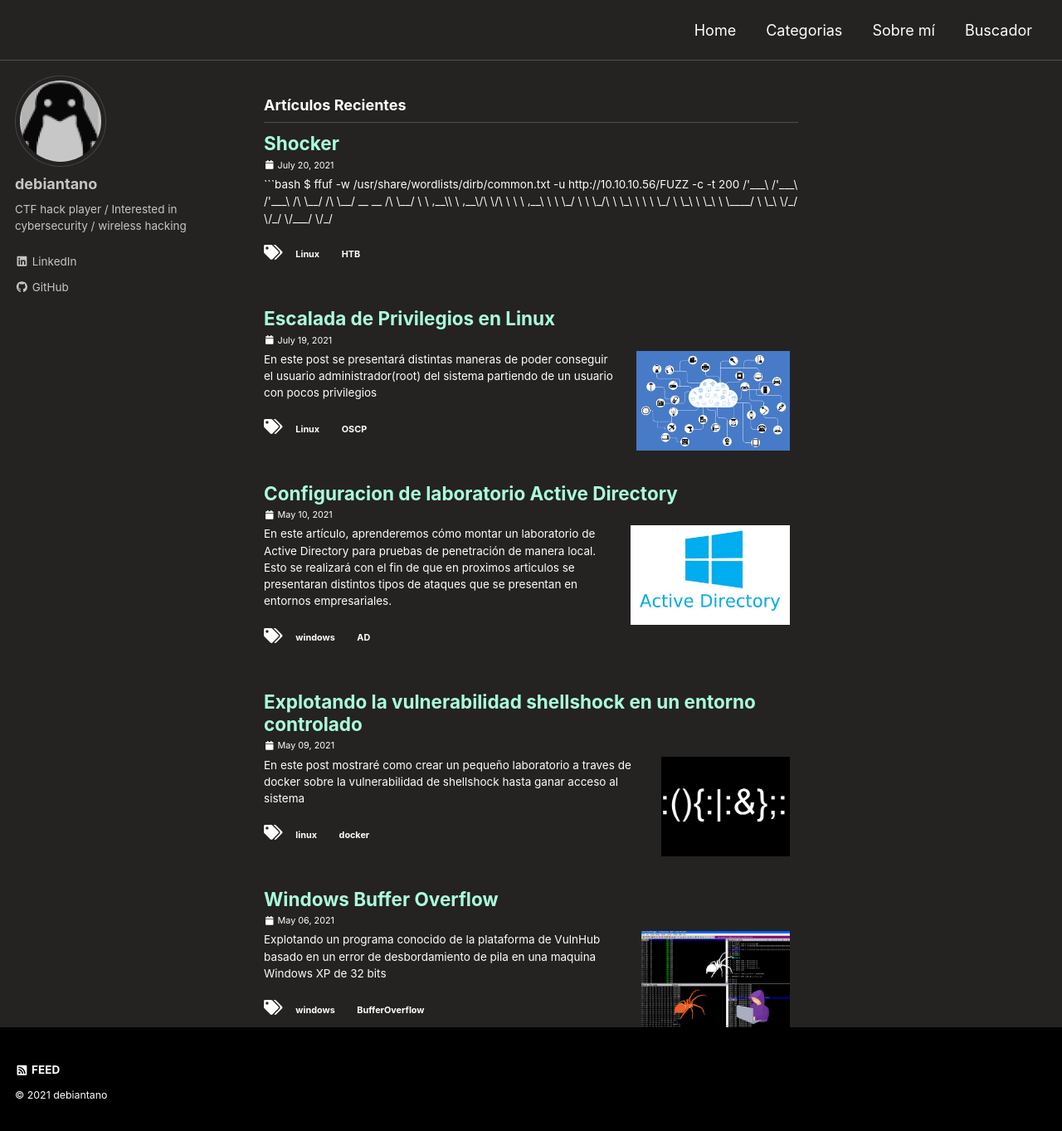
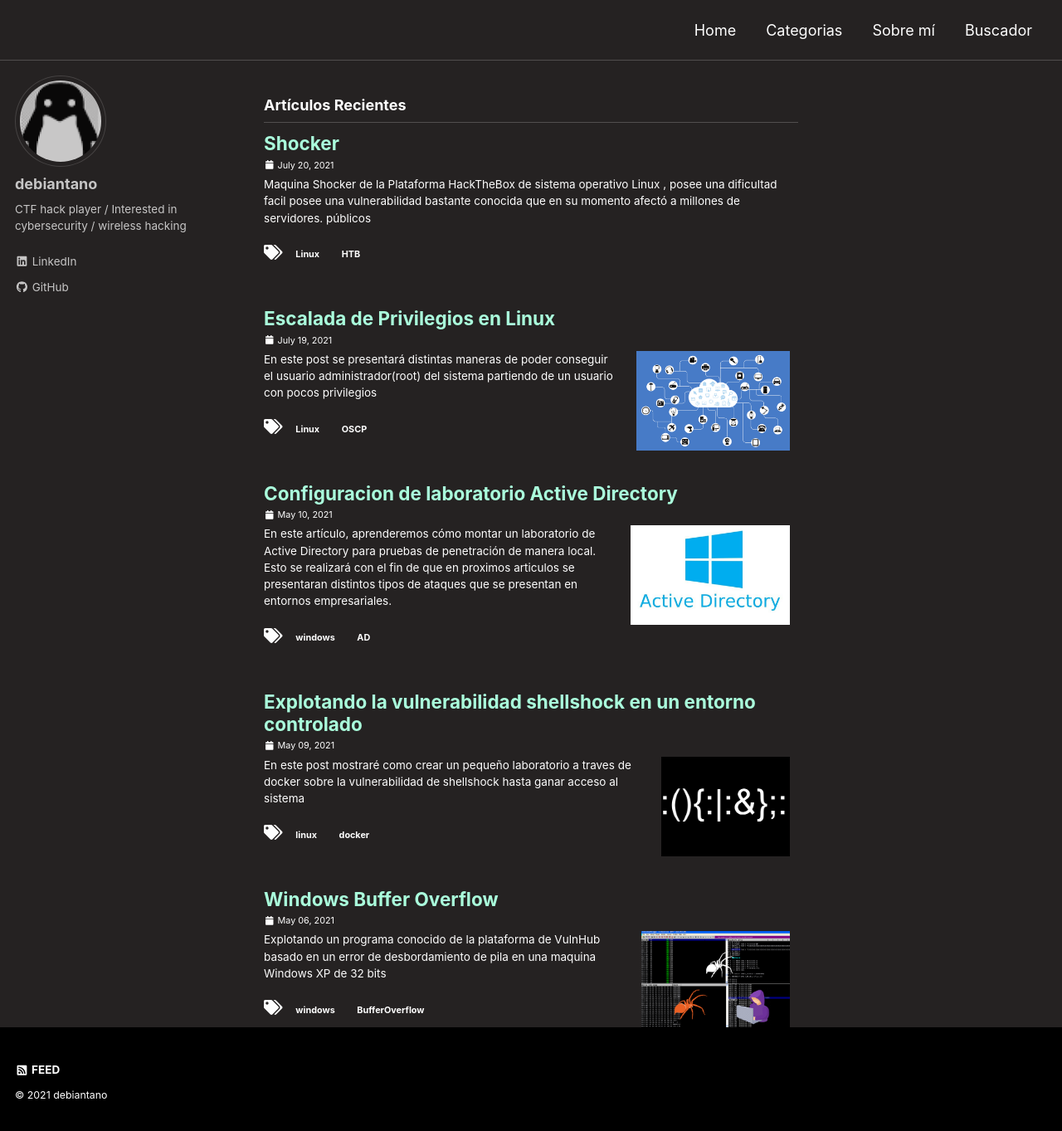
Before and after one commit to debiantano/debiantano.github.io, a Jekyll site: the page built from index.html, in a window 1280 px wide and 1365 px high. Shown: the whole window at 83% size. Built offline with Jekyll 4.4.1, drawn with Linux system fonts in a browser that asks for light colours; cached includes are drawn as plain includes; a script that is not in the unit is left out; the list of posts is cut into pages by our own code.

Commit message:
Update 2021-07-20-Shocker-HTB.md

```diff
--- a/_posts/2021-07-20-Shocker-HTB.md
+++ b/_posts/2021-07-20-Shocker-HTB.md
@@ -1,6 +1,8 @@
 ---
 layout: single
 title:  Shocker
+excerpt: "Maquina Shocker de la Plataforma HackTheBox de sistema operativo Linux , posee una dificultad facil posee una vulnerabilidad bastante conocida que en su momento afectó a millones de servidores. públicos"
+date: 2021-07-20
 classes: wide
 categories:
     - WriteUp
```
